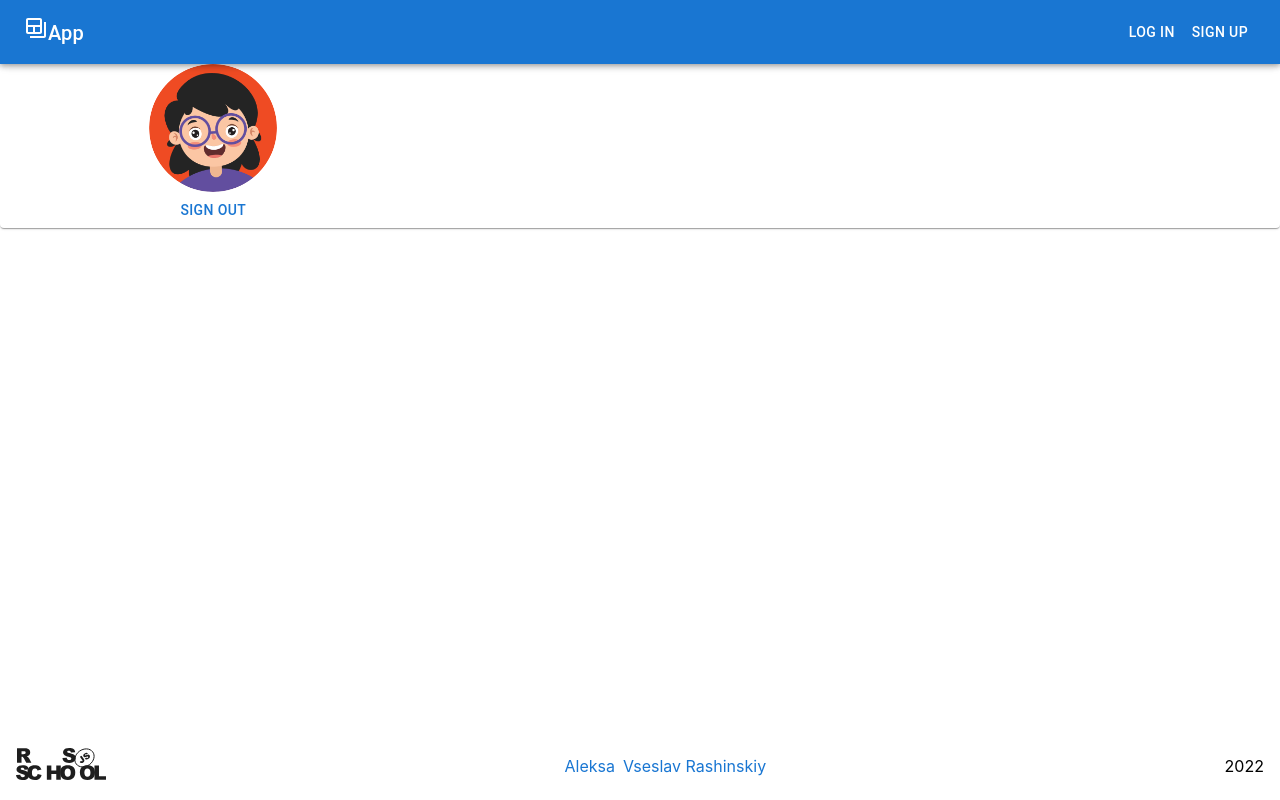
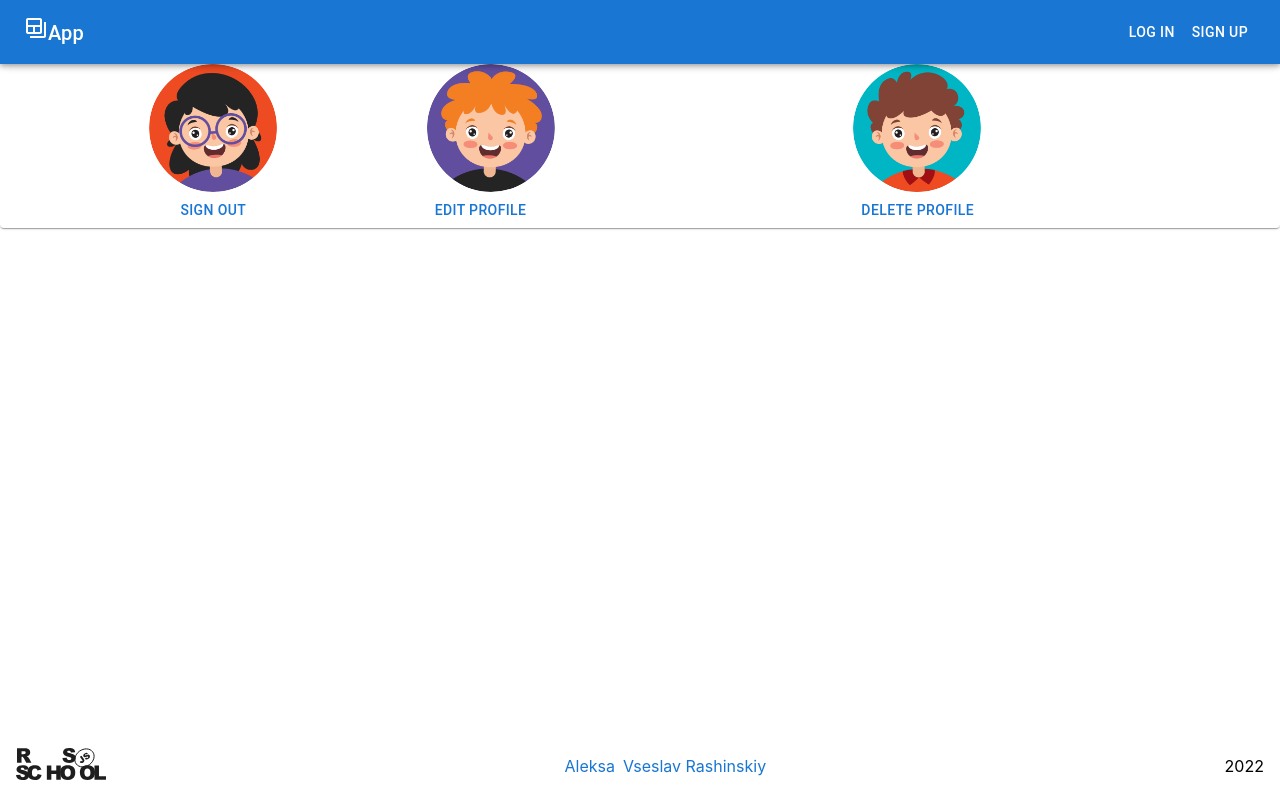
Before and after one commit to VseslavRashinskiy/project-management-app, a React (Create React App) app in the folder my-app/: page /profile in a window 1280 px wide. Built offline with nearby package versions, Linux system fonts and the light colour scheme.

Commit message:
feat: add profile buttons

```diff
--- a/my-app/src/component/Welcom Page/Header.tsx
+++ b/my-app/src/component/Welcom Page/Header.tsx
@@ -30,7 +30,6 @@ const PrivateNavMenuItem = withAuth(NavMenuItem);
 
 export default function Header() {
   const [user] = useUser();
-  console.log(user);
 
   const data = [{ name: 'Create new board', path: '/statistic', isPrivate: true }];
 
--- a/my-app/src/component/profile/ProfileUser.tsx
+++ b/my-app/src/component/profile/ProfileUser.tsx
@@ -2,7 +2,9 @@ import React from 'react';
 import { Avatar, Button, Grid, Paper } from '@mui/material';
 import { useNavigate } from 'react-router-dom';
 import { useUser } from '../UserProvider';
-import avatar from '../assets/image/avatar1.png';
+import avatarOut from '../assets/image/avatar1.png';
+import avatarDelete from '../assets/image/avatar2.png';
+import avatarEdit from '../assets/image/avatar3.png';
 
 export const ProfileUser = () => {
   const navigate = useNavigate();
@@ -15,10 +17,17 @@ export const ProfileUser = () => {
   return (
     <Grid container component={Paper} justifyContent="space-between" alignItems="center">
       <Grid item xs={4} md={4} display="flex" flexDirection="column" alignItems="center">
-        <Avatar alt={user?.name} src={avatar} sx={{ width: '30%', height: '30%' }} />
+        <Avatar alt={user?.name} src={avatarOut} sx={{ width: '30%', height: '30%' }} />
         <Button onClick={exitProfile}>sign out</Button>
       </Grid>
-      <Grid item xs={8} md={8}></Grid>
+      <Grid item xs={4} md={4}>
+        <Avatar alt={user?.name} src={avatarEdit} sx={{ width: '30%', height: '30%' }} />
+        <Button>Edit profile</Button>
+      </Grid>
+      <Grid item xs={4} md={4}>
+        <Avatar alt={user?.name} src={avatarDelete} sx={{ width: '30%', height: '30%' }} />
+        <Button>Delete profile</Button>
+      </Grid>
     </Grid>
   );
 };
--- a/my-app/src/component/registration/LogIn.tsx
+++ b/my-app/src/component/registration/LogIn.tsx
@@ -8,6 +8,7 @@ import { __baseUrl__ } from '../constant';
 import login from '../assets/image/login.png';
 import { useState, useEffect } from 'react';
 import { getUserById, useUser } from '../UserProvider';
+import { Error } from './Registration';
 
 type SignUser = {
   login: FormDataEntryValue | null;
@@ -41,11 +42,11 @@ export const LogIn = () => {
       .catch((e) => {
         if (axios.isAxiosError(e)) {
           const error = e as AxiosError<Error>;
-          // Error 409
-          if (true) {
-            setError(error.response?.data.message || null);
+          // Error 401
+          if (error.response?.data.statusCode === 401) {
+            setError('Incorrect login or password' || null);
           } else {
-            // Error 422
+            // Error 400
             setError(error.response?.data.message || null);
           }
         }
@@ -110,6 +111,7 @@ export const LogIn = () => {
               id="password"
               autoComplete="current-password"
             />
+            <Typography sx={{ color: 'red', mt: 1 }}>{error}</Typography>
             <Button type="submit" fullWidth variant="contained" sx={{ mt: 3, mb: 2 }}>
               Sign In
             </Button>
--- a/my-app/src/component/registration/Registration.tsx
+++ b/my-app/src/component/registration/Registration.tsx
@@ -29,7 +29,7 @@ type ResponseLoginUser = {
   _id: string;
 };
 
-type Error = { message: string; statusCode: number };
+export type Error = { message: string; statusCode: number };
 
 export const createUser = async (user: CreateUser) => {
   const response = await axios.post<ResponseLoginUser>(__baseUrl__ + 'auth/signup', user);
@@ -59,7 +59,7 @@ export const Registration = () => {
           if (error.response?.data.statusCode === 409) {
             setError(error.response?.data.message || null);
           } else {
-            // Error 422
+            // Error 400
             setError(error.response?.data.message || null);
           }
         }
```
Also changed, not shown: my-app/src/component/assets/image/avatar2.png (added), my-app/src/component/assets/image/avatar3.png (added).
